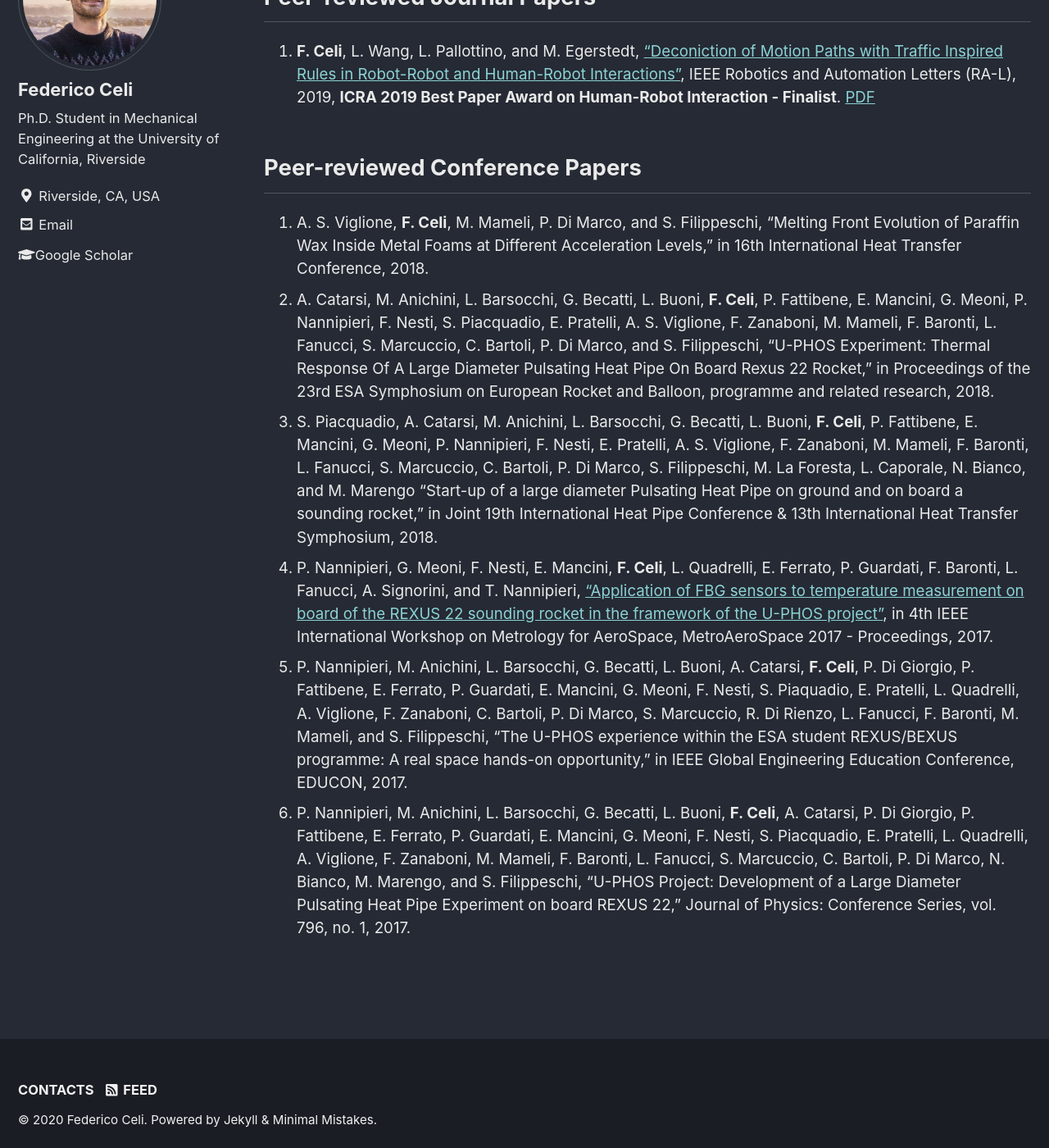
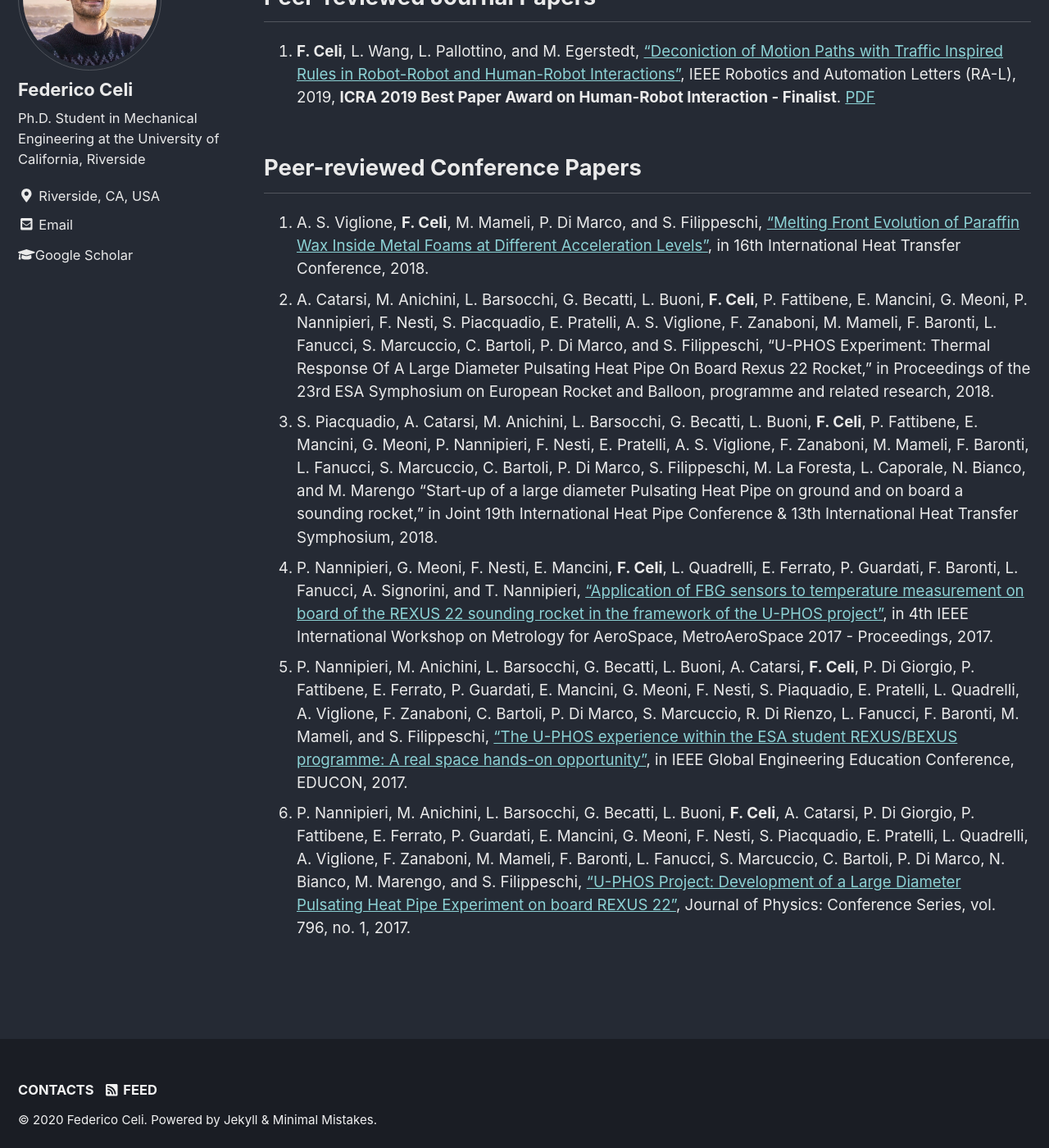
Before and after one commit to federicoceli/federicoceli.github.io, a Jekyll site: the page built from _pages/publications.md, in a window 1280 px wide and 1400 px high, scrolled down 238 px. Shown: the whole window at 82% size. Built offline with Jekyll 4.4.1, drawn with Linux system fonts in a browser that asks for light colours; cached includes are drawn as plain includes; part of the change alters nothing that is shown.

Commit message:
more links on pub

```diff
--- a/_pages/publications.md
+++ b/_pages/publications.md
@@ -10,9 +10,9 @@ classes: wide
 
 ## Peer-reviewed Conference Papers
 
-1. A. S. Viglione, **F. Celi**, M. Mameli, P. Di Marco, and S. Filippeschi, “Melting Front Evolution of Paraffin Wax Inside Metal Foams at Different Acceleration Levels,” in 16th International Heat Transfer Conference, 2018.
+1. A. S. Viglione, **F. Celi**, M. Mameli, P. Di Marco, and S. Filippeschi, [“Melting Front Evolution of Paraffin Wax Inside Metal Foams at Different Acceleration Levels”](http://ihtcdigitallibrary.com/conferences/ihtc16,12836fc9222e6095,292c90a229876f74.html), in 16th International Heat Transfer Conference, 2018.
 2. A. Catarsi, M. Anichini, L. Barsocchi, G. Becatti, L. Buoni, **F. Celi**, P. Fattibene, E. Mancini, G. Meoni, P. Nannipieri, F. Nesti, S. Piacquadio, E. Pratelli, A. S. Viglione, F. Zanaboni, M. Mameli, F. Baronti, L. Fanucci, S. Marcuccio, C. Bartoli, P. Di Marco, and S. Filippeschi, “U-PHOS Experiment: Thermal Response Of A Large Diameter Pulsating Heat Pipe On Board Rexus 22 Rocket,” in Proceedings of the 23rd ESA Symphosium on European Rocket and Balloon, programme and related research, 2018.
 3. S. Piacquadio, A. Catarsi, M. Anichini, L. Barsocchi, G. Becatti, L. Buoni, **F. Celi**, P. Fattibene, E. Mancini, G. Meoni, P. Nannipieri, F. Nesti, E. Pratelli, A. S. Viglione, F. Zanaboni, M. Mameli, F. Baronti, L. Fanucci, S. Marcuccio, C. Bartoli, P. Di Marco, S. Filippeschi, M. La Foresta, L. Caporale, N. Bianco, and M. Marengo “Start-up of a large diameter Pulsating Heat Pipe on ground and on board a sounding rocket,” in Joint 19th International Heat Pipe Conference & 13th International Heat Transfer Symphosium, 2018.
 4. P. Nannipieri, G. Meoni, F. Nesti, E. Mancini, **F. Celi**, L. Quadrelli, E. Ferrato, P. Guardati, F. Baronti, L. Fanucci, A. Signorini, and T. Nannipieri, [“Application of FBG sensors to temperature measurement on board of the REXUS 22 sounding rocket in the framework of the U-PHOS project”](https://ieeexplore.ieee.org/document/7999618/), in 4th IEEE International Workshop on Metrology for AeroSpace, MetroAeroSpace 2017 - Proceedings, 2017.
-5. P. Nannipieri, M. Anichini, L. Barsocchi, G. Becatti, L. Buoni, A. Catarsi, **F. Celi**, P. Di Giorgio, P. Fattibene, E. Ferrato, P. Guardati, E. Mancini, G. Meoni, F. Nesti, S. Piaquadio, E. Pratelli, L. Quadrelli, A. Viglione, F. Zanaboni, C. Bartoli, P. Di Marco, S. Marcuccio, R. Di Rienzo, L. Fanucci, F. Baronti, M. Mameli, and S. Filippeschi, “The U-PHOS experience within the ESA student REXUS/BEXUS programme: A real space hands-on opportunity,” in IEEE Global Engineering Education Conference, EDUCON, 2017.
-6. P. Nannipieri, M. Anichini, L. Barsocchi, G. Becatti, L. Buoni, **F. Celi**, A. Catarsi, P. Di Giorgio, P. Fattibene, E. Ferrato, P. Guardati, E. Mancini, G. Meoni, F. Nesti, S. Piacquadio, E. Pratelli, L. Quadrelli, A. Viglione, F. Zanaboni, M. Mameli, F. Baronti, L. Fanucci, S. Marcuccio, C. Bartoli, P. Di Marco, N. Bianco, M. Marengo, and S. Filippeschi, “U-PHOS Project: Development of a Large Diameter Pulsating Heat Pipe Experiment on board REXUS 22,” Journal of Physics: Conference Series, vol. 796, no. 1, 2017.
+5. P. Nannipieri, M. Anichini, L. Barsocchi, G. Becatti, L. Buoni, A. Catarsi, **F. Celi**, P. Di Giorgio, P. Fattibene, E. Ferrato, P. Guardati, E. Mancini, G. Meoni, F. Nesti, S. Piaquadio, E. Pratelli, L. Quadrelli, A. Viglione, F. Zanaboni, C. Bartoli, P. Di Marco, S. Marcuccio, R. Di Rienzo, L. Fanucci, F. Baronti, M. Mameli, and S. Filippeschi, [“The U-PHOS experience within the ESA student REXUS/BEXUS programme: A real space hands-on opportunity”](https://ieeexplore.ieee.org/document/7942947/), in IEEE Global Engineering Education Conference, EDUCON, 2017.
+6. P. Nannipieri, M. Anichini, L. Barsocchi, G. Becatti, L. Buoni, **F. Celi**, A. Catarsi, P. Di Giorgio, P. Fattibene, E. Ferrato, P. Guardati, E. Mancini, G. Meoni, F. Nesti, S. Piacquadio, E. Pratelli, L. Quadrelli, A. Viglione, F. Zanaboni, M. Mameli, F. Baronti, L. Fanucci, S. Marcuccio, C. Bartoli, P. Di Marco, N. Bianco, M. Marengo, and S. Filippeschi, [“U-PHOS Project: Development of a Large Diameter Pulsating Heat Pipe Experiment on board REXUS 22”](https://iopscience.iop.org/article/10.1088/1742-6596/796/1/012044), Journal of Physics: Conference Series, vol. 796, no. 1, 2017.
```
